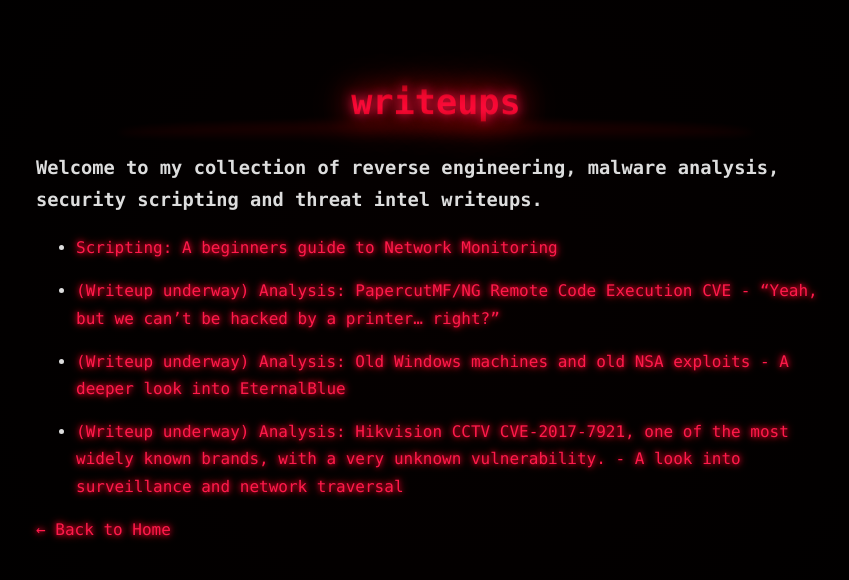
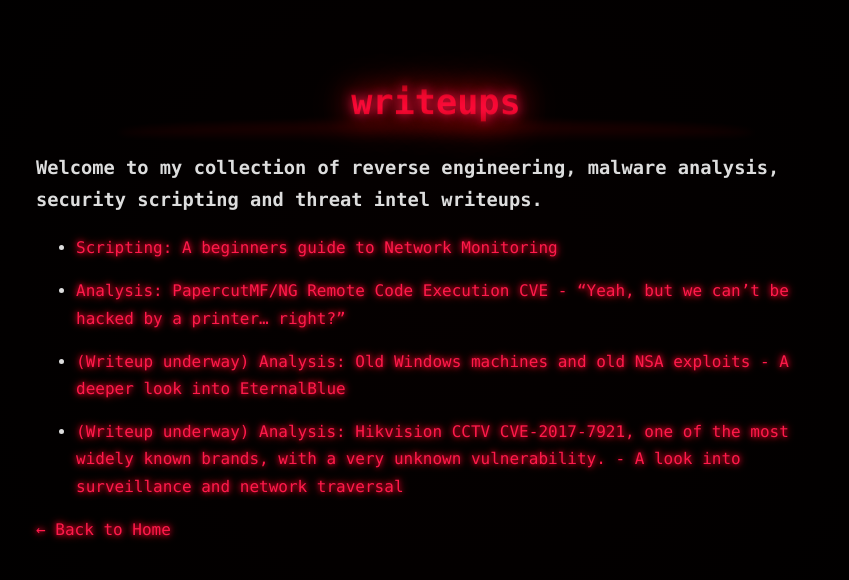
Before and after one commit to 0xhtw/0xhtw.github.io, a Jekyll site: the page built from writeups/index.md, in a window 1280 px wide. Shown: the top 580 px of the page, without its empty margins (204-1053 px from the left). Built offline with Jekyll 4.4.1, drawn with Linux system fonts in a browser that asks for light colours.

Commit message:
Update index.md

```diff
--- a/writeups/index.md
+++ b/writeups/index.md
@@ -9,7 +9,7 @@
 
 - [Scripting: A beginners guide to Network Monitoring](network-script-1.md)
 
-- [(Writeup underway) Analysis: PapercutMF/NG Remote Code Execution CVE - "Yeah, but we can't be hacked by a printer... right?"](papercutcve.md)
+- [Analysis: PapercutMF/NG Remote Code Execution CVE - "Yeah, but we can't be hacked by a printer... right?"](papercutcve.md)
 
 - [(Writeup underway) Analysis: Old Windows machines and old NSA exploits - A deeper look into EternalBlue](eternalblue.md)
 
```
